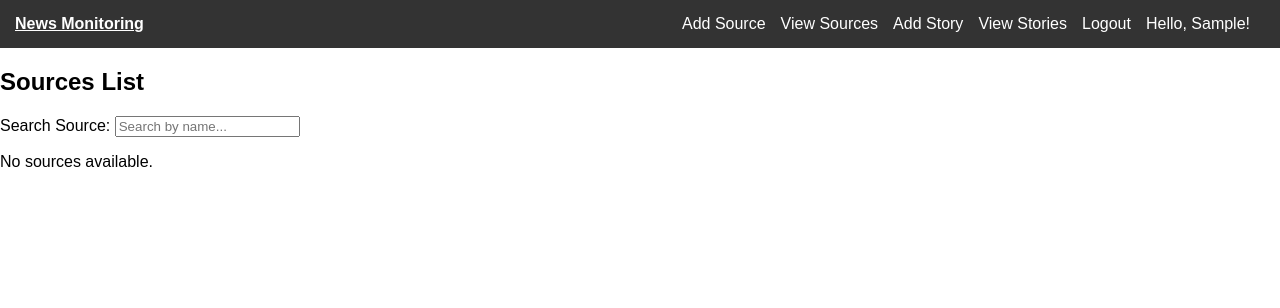
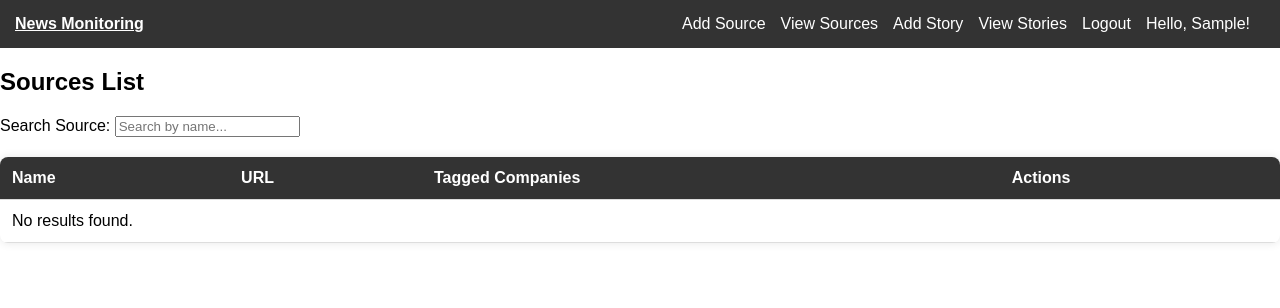
Before and after one commit to di-co-der/news, a Django app: page /source/ in a window 1280 px wide. Shown: the top 308 px of the page. Run offline with Django 5.2, Linux system fonts and the light colour scheme; the visitor is signed in with stand-in values (Sample User, id 1); data that the repository does not hold is empty; parts of the project's set-up code (start-up, migrations or seed data) failed here and were passed over; some libraries are stand-ins or nearby versions.

Commit message:
load data dynamically into source list page

```diff
--- a/news_monitoring/source/services.py
+++ b/news_monitoring/source/services.py
@@ -61,7 +61,13 @@ def get_sources_json(sources_qs, page_number):
         for source in page_obj
     ]
 
-    return JsonResponse({"sources": sources_data, "has_next": page_obj.has_next()})
+    return JsonResponse({
+        "sources": sources_data,
+        "has_next": page_obj.has_next(),
+        "has_previous": page_obj.has_previous(),
+        "current_page": page_obj.number,
+        "total_pages": paginator.num_pages,
+    })
 
 
 def update_or_create_source(source, user, name, url, company, tagged_companies):
--- a/news_monitoring/source/static/source/js/list_source.js
+++ b/news_monitoring/source/static/source/js/list_source.js
@@ -1,23 +1,50 @@
 $(document).ready(function () {
-    // Function to fetch sources based on search input
-    function fetchSources() {
+    fetchSources(1);
+
+    // Re-fetch sources when search input changes
+    $("#search-source").on("input", function () {
+        fetchSources(1);
+    });
+
+    // Attach event handler for fetching stories
+    $(document).on("click", ".fetch-story-btn", fetchStories);
+    $(document).on("submit", ".delete-form", function (e) {
+        e.preventDefault();
+        let form = $(this);
+
+        if (confirm("Are you sure you want to delete this source?")) {
+            $.ajax({
+                url: form.attr("action"),
+                type: "POST",
+                data: form.serialize(),
+                success: function () {
+                    fetchSources();  // Refresh table after deletion
+                },
+                error: function (xhr) {
+                    console.error("Error deleting source:", xhr.responseText);
+                    alert("Failed to delete source.");
+                }
+            });
+        }
+    });
+});
+
+function fetchSources(page=1) {
         $.ajax({
-            url: sourceListUrl,  // Ensure this variable is correctly set in your template
-            data: {
-                q: $("#search-source").val().trim()
-            },
+            url: sourceListUrl,
+            data: {q: $("#search-source").val().trim()},
             dataType: "json",
-            success: function (data) {
+            success: function (response) {
                 let sourceTableBody = $("#source-table tbody");
-                sourceTableBody.empty(); // Clear previous content
+                sourceTableBody.empty();
 
-                if (!data.sources || data.sources.length === 0) {
+                if (!response.sources || response.sources.length === 0) {
                     sourceTableBody.append("<tr><td colspan='4'>No results found.</td></tr>");
                     return;
                 }
 
-                data.sources.forEach(source => {
-                    let companies = Array.isArray(source.tagged_companies)
+                response.sources.forEach(source => {
+                    let companies = source.tagged_companies.length
                         ? source.tagged_companies.join(", ")
                         : "N/A";
 
@@ -30,45 +57,36 @@ $(document).ready(function () {
                                 <a href="/source/edit/${source.id}/" class="edit-btn">Edit</a>
                                 <form action="/source/delete/${source.id}/" method="post" class="delete-form">
                                     <input type="hidden" name="csrfmiddlewaretoken" value="${csrfToken}">
-                                    <button type="submit" class="delete-btn"
-                                            onclick="return confirm('Are you sure?');">Delete</button>
+                                    <button type="submit" class="delete-btn" onclick="return confirm('Are you sure?');">Delete</button>
                                 </form>
                                 <button class="fetch-story-btn" data-source-id="${source.id}">Fetch Story</button>
                             </td>
                         </tr>`);
+//                    sourceTableBody.append(rowHtml);
                 });
-
-                // Reattach fetchStories event after updating the table
-                $(".fetch-story-btn").off("click").on("click", fetchStories);
+                updatePagination(response);
+            },
+            error: function (xhr) {
+                console.error("Error fetching sources:", xhr.responseText);
+                alert("Failed to load sources. Please check your connection.");
             }
         });
     }
 
-    // Function to fetch stories when the "Fetch Story" button is clicked
-    function fetchStories() {
-        var sourceId = $(this).data("source-id");  // Get the source ID from button
-        var finalUrl = fetchStoriesUrl + sourceId + "/";  // Append source ID dynamically
+function fetchStories() {
+        let sourceId = $(this).data("source-id");
+        let finalUrl = fetchStoriesUrl + sourceId + "/";
 
         $.ajax({
-            url: finalUrl,  // Use dynamically constructed URL
+            url: finalUrl,
             method: "POST",
-            headers: { "X-CSRFToken": csrfToken },  // Ensure CSRF token is included
+            headers: { "X-CSRFToken": csrfToken },
             success: function (response) {
                 $("#fetch-message").text(response.message).show().delay(3000).fadeOut();
             },
-            error: function (xhr, status, error) {
-                console.error("Error:", xhr.responseText);
+            error: function (xhr) {
+                console.error("Error fetching story:", xhr.responseText);
                 alert("Failed to fetch story. Please try again.");
             }
         });
     }
-
-    // Fetch sources on page load
-    fetchSources();
-
-    // Fetch sources when search input changes
-    $("#search-source").on("input", fetchSources);
-
-    // Attach event handler for fetch story button clicks
-    $(document).on("click", ".fetch-story-btn", fetchStories);
-});
--- a/news_monitoring/source/templates/source/list_sources.html
+++ b/news_monitoring/source/templates/source/list_sources.html
@@ -14,8 +14,6 @@
 
 <label for="search-source">Search Source:</label>
 <input type="text" id="search-source" placeholder="Search by name..." class="search-input"/>
-
-{% if sources %}
 <table class="source-table" id="source-table">
   <thead>
   <tr>
@@ -25,65 +23,21 @@
     <th>Actions</th>
   </tr>
   </thead>
-  <tbody>
-  {% for source in sources %}
-  <tr class="source-row">
-    <td class="source-name">{{ source.name }}</td>
-    <td>
-      <a href="{{ source.url }}" target="_blank">{{ source.url }}</a>
-    </td>
-    <td>
-      {% for company in source.tagged_companies.all %}
-      {{ company.name }}{% if not forloop.last %}, {% endif %}
-      {% endfor %}
-    </td>
-    <td>
-      <a href="{% url 'source:edit' source.id %}" class="edit-btn">Edit</a>
-      <form action="{% url 'source:delete' source.id %}" method="post" class="delete-form">
-        {% csrf_token %}
-        <button type="submit" class="delete-btn"
-                onclick="return confirm('Are you sure you want to delete this source?');">Delete
-        </button>
-      </form>
-      <button class="fetch-story-btn" data-source-id="{{ source.id }}">Fetch Story</button>
-    </td>
-  </tr>
-  {% endfor %}
-  </tbody>
+  <tbody></tbody>
 </table>
-<p id="fetch-message" style="display: none; color: green;">Story fetched successfully.</p>
-{% else %}
-<p>No sources available.</p>
-{% endif %}
+<!--<p id="fetch-message" style="display: none; color: green;">Story fetched successfully.</p>-->
 
-{% if sources.has_other_pages %}
-<div class="pagination">
-      <span class="step-links">
-        {% if sources.has_previous %}
-          <a href="?page=1">&laquo; First</a>
-          <a href="?page={{ stories.previous_page_number }}">Previous</a>
-        {% endif %}
-
-        <span class="current">
-          Page {{ sources.number }} of {{ sources.paginator.num_pages }}.
-        </span>
-
-        {% if sources.has_next %}
-          <a href="?page={{ stories.next_page_number }}">Next</a>
-          <a href="?page={{ stories.paginator.num_pages }}">Last &raquo;</a>
-        {% endif %}
-      </span>
-</div>
-{% endif %}
+<div class="pagination"></div>
 {% endblock %}
 
 {% block extra_js %}
 <script src="https://cdnjs.cloudflare.com/ajax/libs/jquery/3.6.0/jquery.min.js"></script>
 <script src="https://cdnjs.cloudflare.com/ajax/libs/jqueryui/1.12.1/jquery-ui.min.js"></script>
 <script>
-  var sourceListUrl = "";
+  var sourceListUrl = "{% url 'source:fetch_sources' %}";
   var csrfToken = "{{ csrf_token }}";
   var fetchStoriesUrl = "source/fetch-story/";
 </script>
+<script src="{% static 'js/pagination.js' %}"></script>
 <script src="{% static 'source/js/list_source.js' %}"></script>
 {% endblock %}
--- a/news_monitoring/source/urls.py
+++ b/news_monitoring/source/urls.py
@@ -8,5 +8,6 @@ urlpatterns = [
     path("add/", views.add_or_edit_source, name="add"),
     path("edit/<int:source_id>/", views.add_or_edit_source, name="edit"),
     path("delete/<int:source_id>/", views.delete_source, name="delete"),
-    path("fetch-story/<int:source_id>/", views.fetch_stories, name="fetch-story")
+    path("fetch-story/<int:source_id>/", views.fetch_stories, name="fetch-story"),
+    path("fetch-sources/", views.fetch_sources, name="fetch_sources"),
 ]
--- a/news_monitoring/source/views.py
+++ b/news_monitoring/source/views.py
@@ -53,20 +53,16 @@ def add_or_edit_source(request, source_id=None):
 
 @login_required
 def list_sources(request):
-    """List sources with search and pagination."""
+    return shortcuts.render(request, "source/list_sources.html")
+
+
+@login_required
+def fetch_sources(request):
     search_query = request.GET.get('q', '').strip()
     page_number = request.GET.get('page')
-    print(search_query, page_number)
-
     sources_qs = services.get_sources(request.user, search_query)
 
-    if request.headers.get('X-Requested-With') == 'XMLHttpRequest':
-        return services.get_sources_json(sources_qs, page_number)
-
-    paginator = Paginator(sources_qs, 10)  # Show 10 sources per page
-    page_obj = paginator.get_page(page_number)
-
-    return shortcuts.render(request, "source/list_sources.html", {"sources": page_obj})
+    return services.get_sources_json(sources_qs, page_number)
 
 
 @login_required
--- /dev/null
+++ b/news_monitoring/static/js/pagination.js
@@ -0,0 +1,27 @@
+function updatePagination(response) {
+    let paginationContainer = $(".pagination");
+    console.log("Pagination Container Found:", paginationContainer.length);
+    paginationContainer.empty(); // Clear existing pagination
+    console.log("Hi Sameer")
+    console.log(response)
+
+    if (response.total_pages > 1) {
+        let paginationHtml = '<div class="pagination-links">';
+
+        if (response.has_previous) {
+            paginationHtml += `<button class="pagination-link" data-page="1">« First</button>`;
+            paginationHtml += `<button class="pagination-link" data-page="${response.current_page - 1}">Previous</button>`;
+        }
+
+        paginationHtml += `<span> Page ${response.current_page} of ${response.total_pages} </span>`;
+
+        if (response.has_next) {
+            paginationHtml += `<button class="pagination-link" data-page="${response.current_page + 1}">Next</button>`;
+            paginationHtml += `<button class="pagination-link" data-page="${response.total_pages}">Last »</button>`;
+        }
+
+        paginationHtml += '</div>';
+        paginationContainer.append(paginationHtml);
+        console.log("Page - Updated")
+    }
+}
--- a/news_monitoring/story/services.py
+++ b/news_monitoring/story/services.py
@@ -43,7 +43,7 @@ def get_stories_json(stories_qs, page_number):
     paginator = Paginator(stories_qs, 10)
     page_obj = paginator.get_page(page_number)
 
-    return JsonResponse({
+    return {
         "stories": [
             {
                 "id": story.id,
@@ -59,7 +59,7 @@ def get_stories_json(stories_qs, page_number):
         "has_previous": page_obj.has_previous(),
         "current_page": page_obj.number,
         "total_pages": paginator.num_pages,
-    })
+    }
 
 
 def update_or_create_story(story, user, title, body_text, published_date, article_url, tagged_companies):
```
Also changed, not shown: news_monitoring/story/static/story/js/list_stories.js (+0 -27 lines), news_monitoring/story/templates/story/list_stories.html (+3 -23 lines), news_monitoring/story/views.py (+3 -8 lines).
